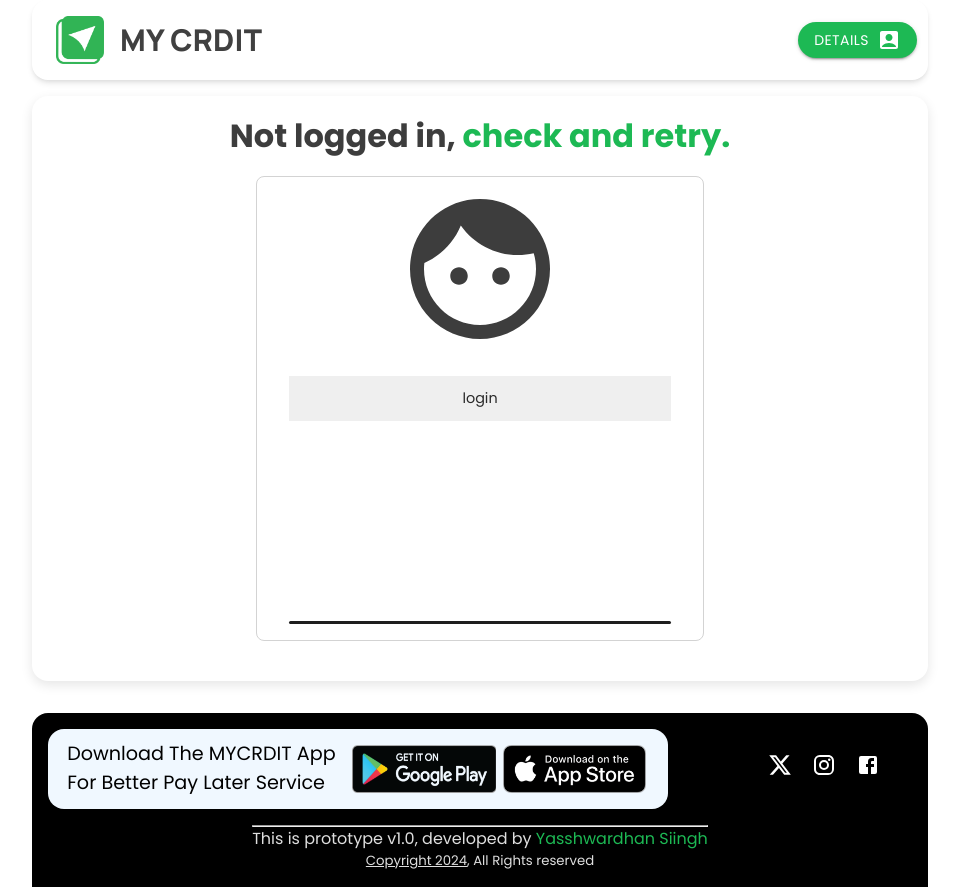
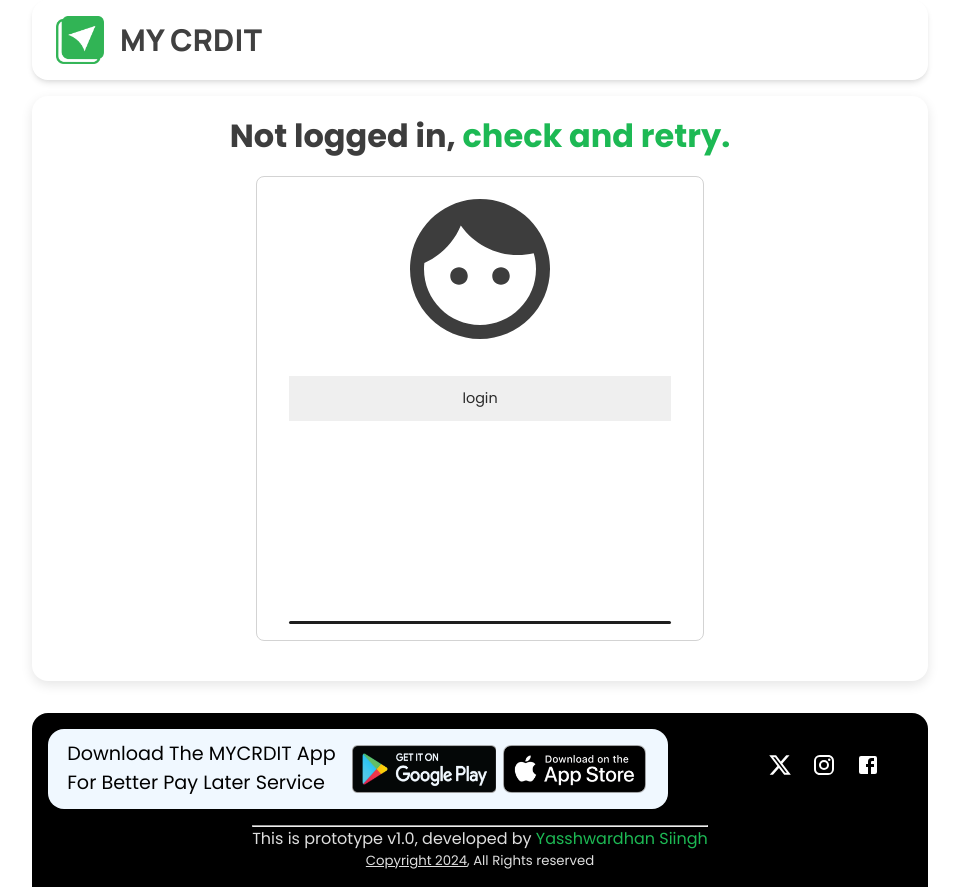
Before and after one commit to YYashSingh-9/MYCRDIT, a React (Vite) app: page / in a window 1280 px wide. Shown: the top 887 px of the page, without its empty margins (160-1119 px from the left). Built offline with nearby package versions, Linux system fonts and the light colour scheme.

Commit message:
logout functionality and ui done

```diff
--- a/src/Components/AdditionalComponents/AccountInfoPart.jsx
+++ b/src/Components/AdditionalComponents/AccountInfoPart.jsx
@@ -1,15 +1,31 @@
 import classes from "./AccountInfoPart.module.css";
-import { Link } from "react-router-dom";
-import { Grid } from "@mui/material";
+import { Link, useNavigate } from "react-router-dom";
+import { Box, Grid } from "@mui/material";
 import GeneralButton from "./GeneralButton";
 import Mini_TScoreIndicator from "../MinorComponents/Mini_TScoreIndicator";
 import { useMutation } from "@tanstack/react-query";
+import { logout_handler } from "../../Store/actionCreatorThunk";
+import { useDispatch } from "react-redux";
+import { sliceOneActions } from "../../Store/sliceOne";
 
 const AccountInfoPart = (props) => {
   const { accountType, cookie } = props.data;
+  const paramsToSend = `${accountType},${cookie}`;
+  const dispatch = useDispatch();
+  const navigate = useNavigate();
 
-  const paramsToSend = `${accountType},${cookie}`;
-  const { data, isError, isPending } = useMutation({});
+  const { data, isError, isPending, mutate } = useMutation({
+    mutationKey: ["logout-handle"],
+    mutationFn: () => {
+      return logout_handler(accountType, cookie);
+    },
+  });
+
+  const logoutHandle = () => {
+    mutate();
+    dispatch(sliceOneActions.localStorageClear_Handler());
+    navigate("/");
+  };
   return (
     <>
       <Grid
@@ -134,7 +150,9 @@ const AccountInfoPart = (props) => {
             <GeneralButton icnTitle={"home"} btn_title={"Home"} />
           </Link>
 
-          <GeneralButton icnTitle={"account"} btn_title={"Logout"} />
+          <Box onClick={logoutHandle}>
+            <GeneralButton icnTitle={"account"} btn_title={"Logout"} />
+          </Box>
         </Grid>
       </Grid>
     </>
--- a/src/Components/TopLevel/Header.jsx
+++ b/src/Components/TopLevel/Header.jsx
@@ -64,7 +64,26 @@ const Header = () => {
               justifyContent: "center",
             }}
           >
-            {accountType === "administrator" ? (
+            {accountType === "administrator" && (
+              <Button variant="contained" sx={styles.detailBtn}>
+                <Typography variant="h7" mr={1} sx={styles.detailsButtonFont}>
+                  Logout
+                </Typography>
+                <AccountBoxIcon className={classes.icn} />
+              </Button>
+            )}
+            {accountType === "proprietor" && "customer" && (
+              <Link to={`/your-account-details/${paramsToSend}`}>
+                <Button variant="contained" sx={styles.detailBtn}>
+                  <Typography variant="h7" mr={1} sx={styles.detailsButtonFont}>
+                    details
+                  </Typography>
+                  <AccountBoxIcon className={classes.icn} />
+                </Button>
+              </Link>
+            )}
+
+            {/* {accountType === "administrator" ? (
               <Button variant="contained" sx={styles.detailBtn}>
                 <Typography variant="h7" mr={1} sx={styles.detailsButtonFont}>
                   Logout
@@ -80,7 +99,7 @@ const Header = () => {
                   <AccountBoxIcon className={classes.icn} />
                 </Button>
               </Link>
-            )}
+            )} */}
             {notificationState && (
               <Box className={classes.notificationBall}></Box>
             )}
--- a/src/Store/actionCreatorThunk.js
+++ b/src/Store/actionCreatorThunk.js
@@ -339,6 +339,7 @@ export const logout_handler = async (acc_type, cookie) => {
   );
   return data;
 };
+
 /*
  React Router's <Form> component,
 when used within a <Route> with an action,automatically provides form data through
--- a/src/Store/sliceOne.jsx
+++ b/src/Store/sliceOne.jsx
@@ -82,7 +82,7 @@ const sliceOne = createSlice({
       }
       state.accountUserCookie = userData.token;
     },
-    localStorageClearHandler(state, action) {
+    localStorageClear_Handler(state, action) {
       localStorage.clear();
       state.accountType = "";
       state.accountUserCookie = "";
```
